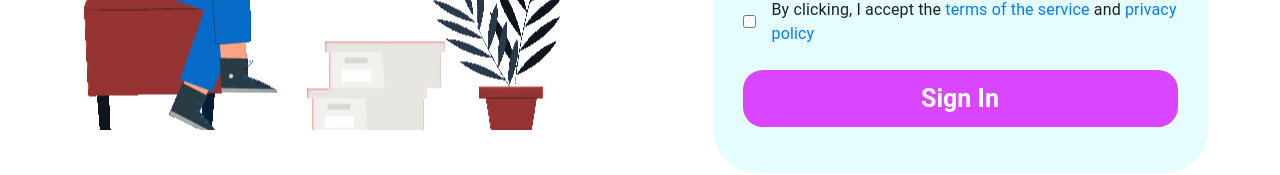
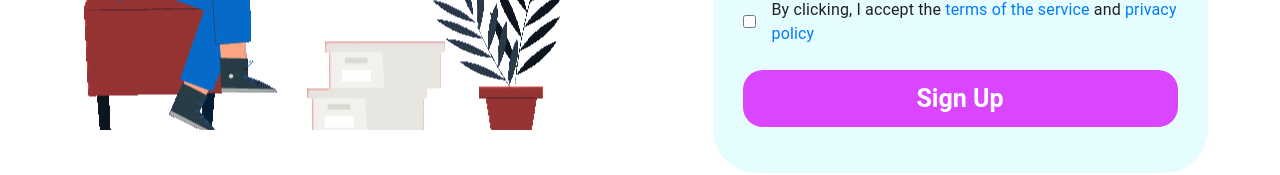
Before and after one commit to harshmodi456/gst-git-pages, a React (Create React App) app: page /signup in a window 1280 px wide. Shown: the part 579-754 px from the top of the page. Built offline with nearby package versions, Linux system fonts and the light colour scheme; what javascript-time-ago would draw is missing.

Commit message:
cosmetic changes

```diff
--- a/src/Constant/AxiosInstance.jsx
+++ b/src/Constant/AxiosInstance.jsx
@@ -1,6 +1,6 @@
 import axios from "axios";
-// export const api = "https://wa-gst-api.onrender.com/api/v1/";
-export const api = "http://localhost:5000/api/v1/";
+export const api = "https://wa-gst-api.onrender.com/api/v1/";
+// export const api = "http://localhost:5000/api/v1/";
 
 const instance = axios.create({
   baseURL: "https://wa-gst-api.onrender.com/api/v1/",
--- a/src/Pages/Signup/Signup.jsx
+++ b/src/Pages/Signup/Signup.jsx
@@ -211,7 +211,7 @@ const Signup = () => {
                     </label>
                     <div className="w-100 mt-4 mb-3">
                       <button className="w-100 btn-signin">
-                        Sign In
+                        Sign Up
                       </button>
                     </div>
                   </Form>
```
